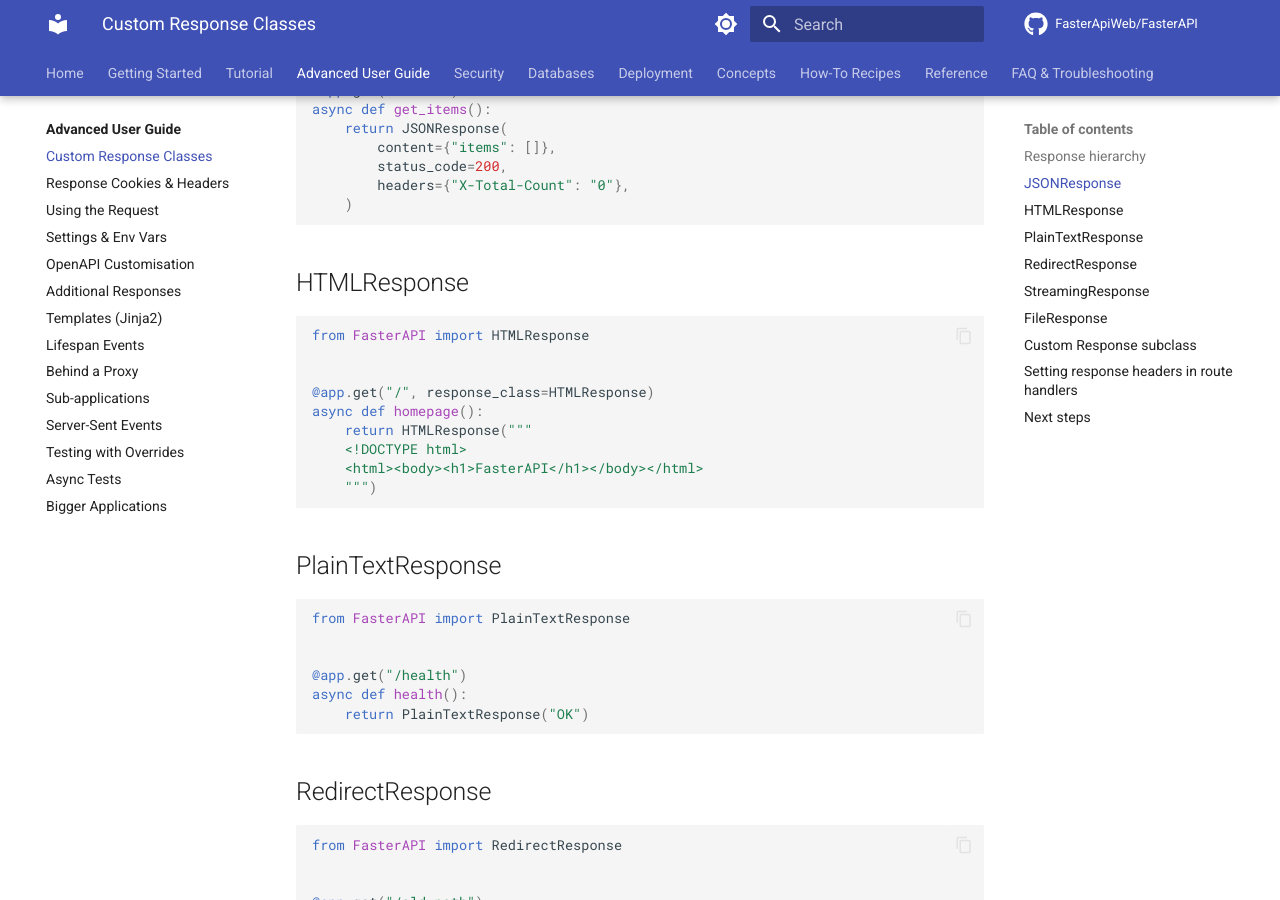
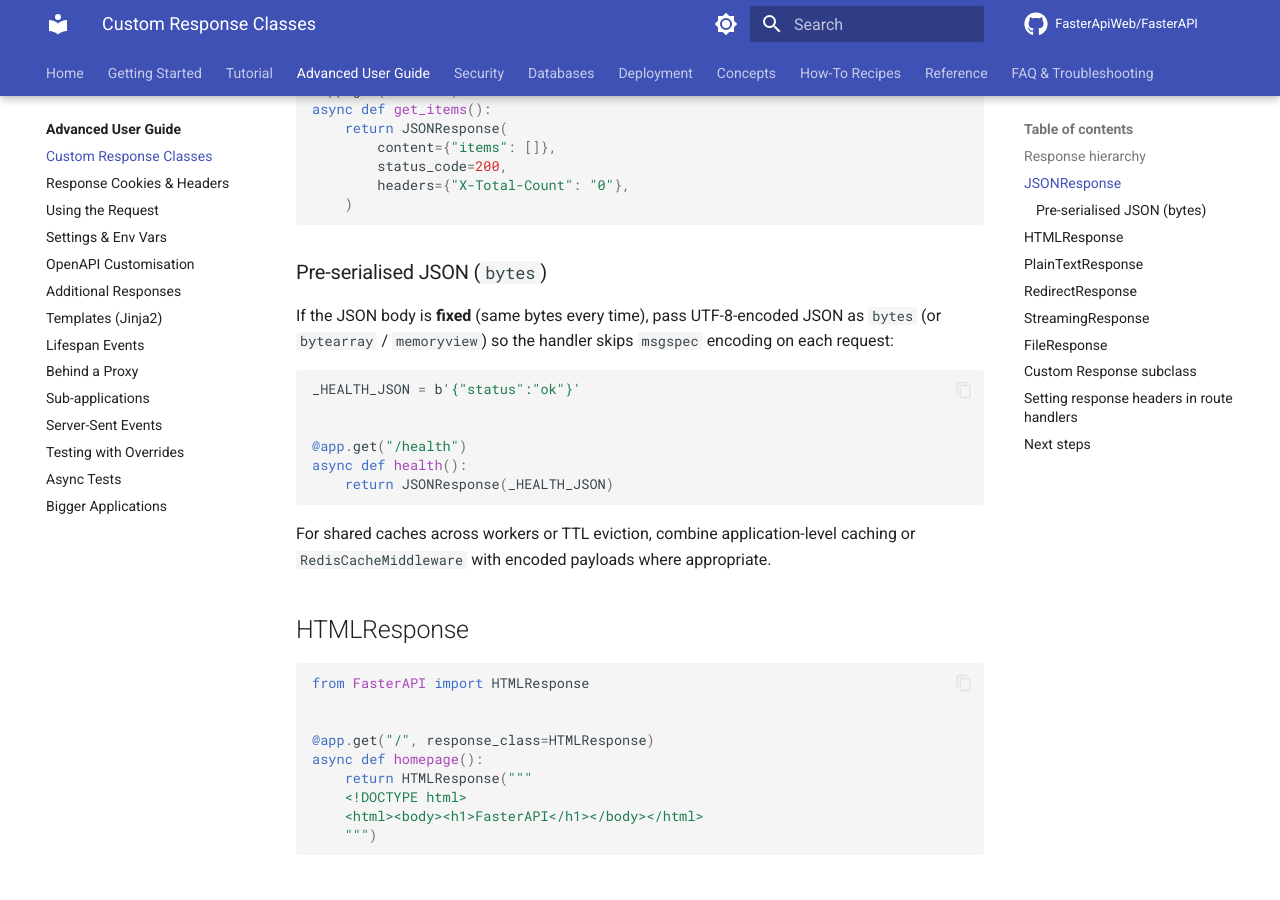
Before and after one commit to FasterApiWeb/FasterAPI, an MkDocs documentation site: the page built from docs/advanced/custom-response.md, in a window 1280 px wide and 900 px high, scrolled down 707 px. Built offline with MkDocs 1.6.1 and Material for MkDocs 9.7.7, drawn with Linux system fonts in a browser that asks for light colours; comment, search, counter and statistics services are not loaded; the version menu is left out.

Commit message:
perf(docs): v0.4 roadmap notes + JSONResponse pre-serialised bytes
- JSONResponse accepts bytes/bytearray/memoryview to skip msgspec encode
- concepts/performance-roadmap-v04.md for Cython, HTTP/3, keep-alive, caching
- custom-response.md subsection; mkdocs nav; README v0.4 links

Made-with: Cursor

````diff
--- a/docs/advanced/custom-response.md
+++ b/docs/advanced/custom-response.md
@@ -34,6 +34,23 @@ async def get_items():
         headers={"X-Total-Count": "0"},
     )
 ```
+
+### Pre-serialised JSON (`bytes`)
+
+If the JSON body is **fixed** (same bytes every time), pass UTF-8-encoded JSON as `bytes`
+(or `bytearray` / `memoryview`) so the handler skips `msgspec` encoding on each request:
+
+```python
+_HEALTH_JSON = b'{"status":"ok"}'
+
+
+@app.get("/health")
+async def health():
+    return JSONResponse(_HEALTH_JSON)
+```
+
+For shared caches across workers or TTL eviction, combine application-level caching or
+`RedisCacheMiddleware` with encoded payloads where appropriate.
 
 ## HTMLResponse
 
--- a/mkdocs.yml
+++ b/mkdocs.yml
@@ -106,6 +106,7 @@ nav:
       - msgspec vs Pydantic: concepts/msgspec-vs-pydantic.md
       - Radix Tree Routing: concepts/radix-tree-routing.md
       - Sub-Interpreters Guide: concepts/sub-interpreters.md
+      - Performance roadmap (v0.4): concepts/performance-roadmap-v04.md
   - How-To Recipes: how-to/index.md
   - Reference:
       - API Reference: api-reference.md
````
Also changed, not shown: README.md (+3 -3 lines), docs/concepts/performance-roadmap-v04.md (added, +46 -0 lines), 2 other files.
